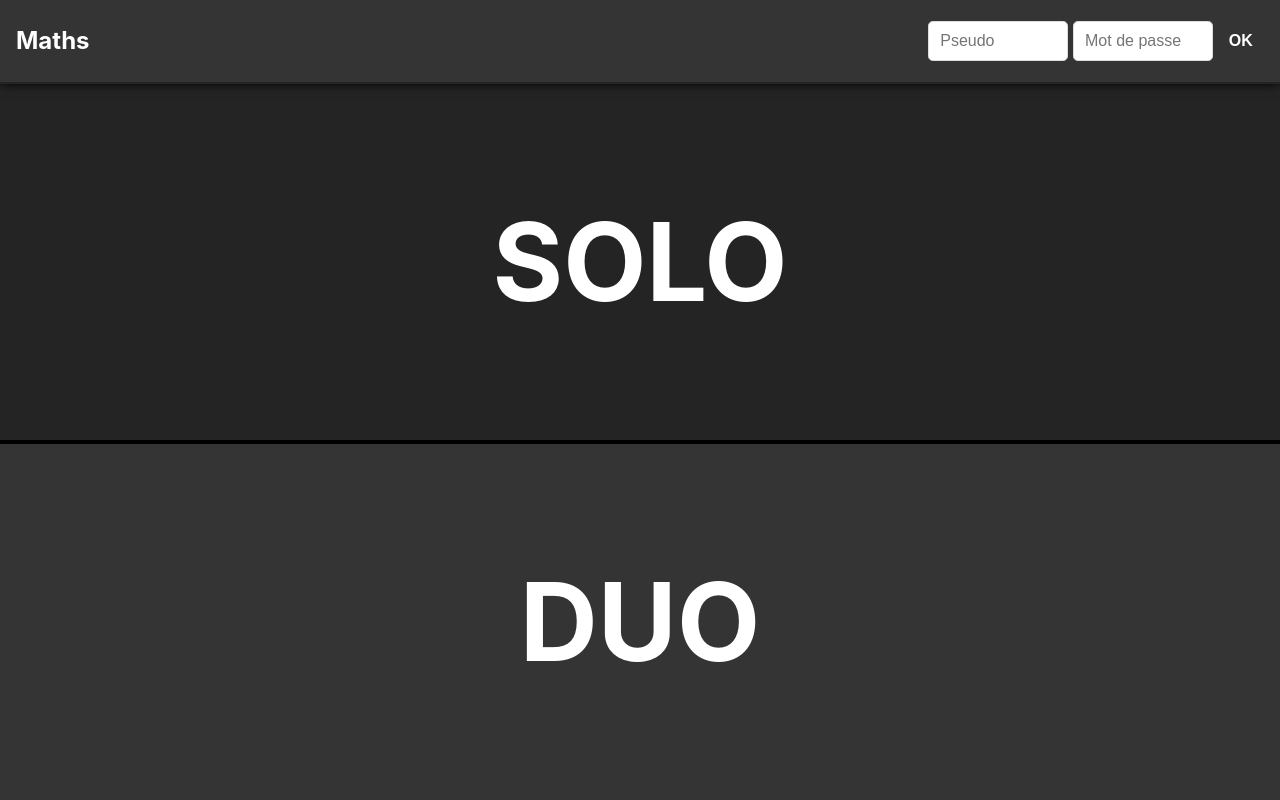
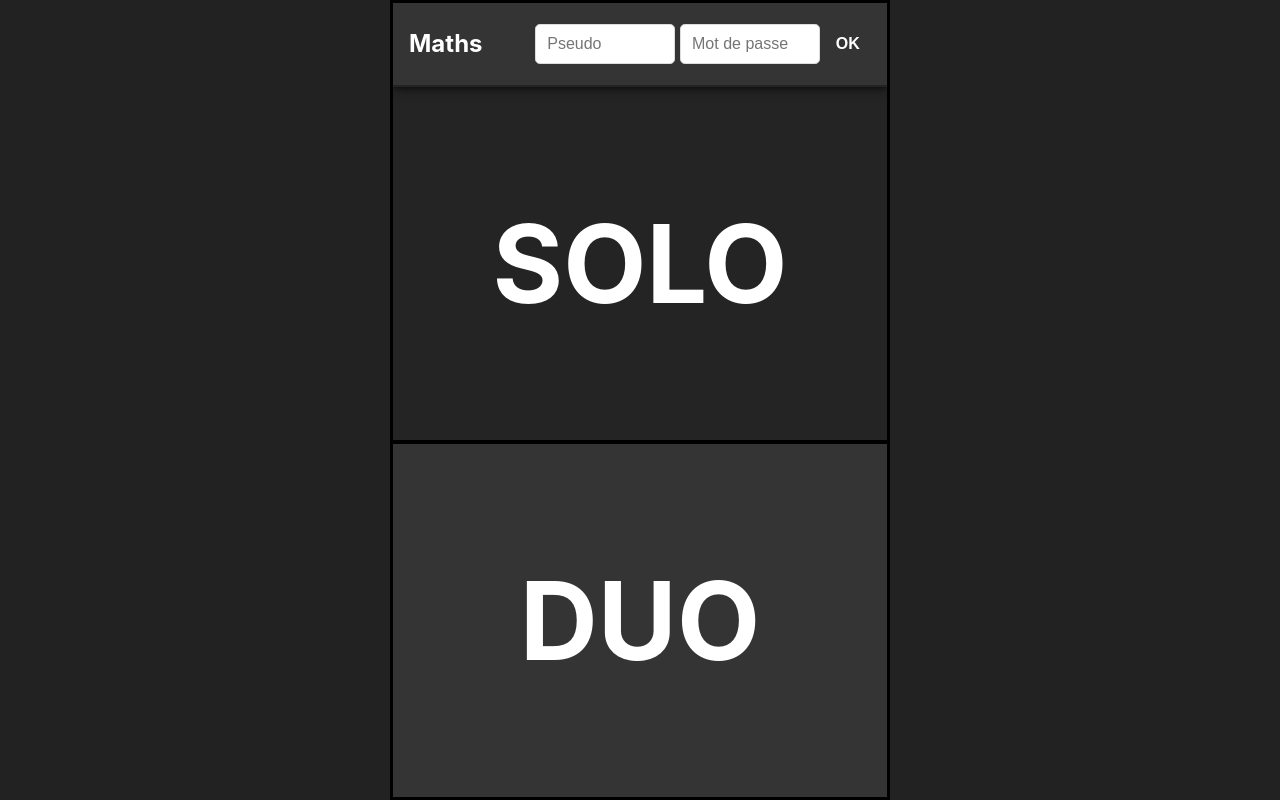
Before and after one commit to mahererais/mathProject, a React (Vite) app in the folder front/: page / in a window 1280 px wide. Built offline with nearby package versions, Linux system fonts and the light colour scheme.

Commit message:
fix body width size

```diff
--- a/front/src/styles/index.scss
+++ b/front/src/styles/index.scss
@@ -8,4 +8,8 @@ body {
     place-items: center;
     min-width: 320px;
     height: 100%;
+    max-width: 500px;
+    margin: auto;
+    border: 3px solid;
+    background-color: #222;
 }
```
